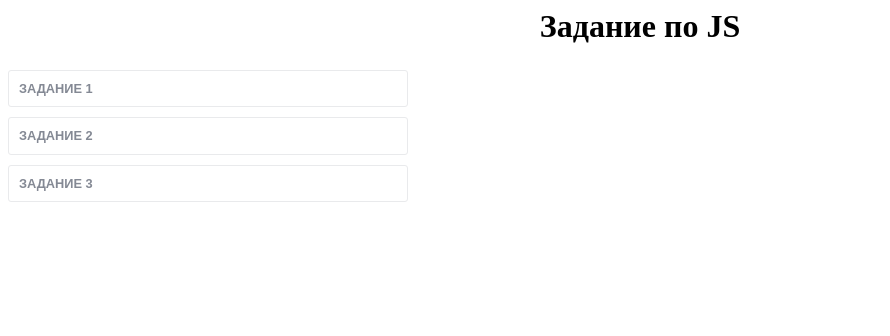
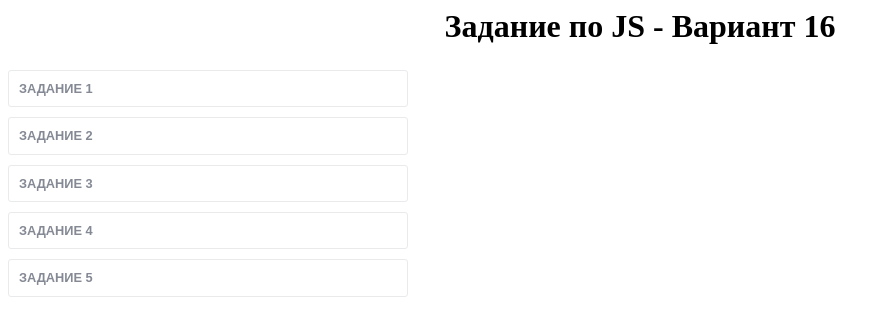
Before and after one commit to KonstantinFisun/JS_labs, a PHP site: page / in a window 1280 px wide. Shown: the top 336 px of the page, without its empty margins (0-890 px from the left). Run offline with PHP 8.4, Linux system fonts and the light colour scheme.

Commit message:
Сделал изменение объекта

```diff
--- a/index.html
+++ b/index.html
@@ -6,16 +6,16 @@
     <title>Задание по JS</title>
 </head>
 <body>
-  <h1 class="title">Задание по JS</h1>
+  <h1 class="title">Задание по JS - Вариант 16</h1>
    <div class="accordion">
-       <div class="tab">
+       <div class="tab" id="tab_1">
         <input type="checkbox" id="tab1" name="tab_group">
         <label for="tab1" class="tab-title">Задание 1</label>
         <section id = "task_1" class="hidden tab-content-1">
         </section>
        </div>
 
-       <div class="tab">
+       <div class="tab" id="tab_2">
         <input type="checkbox" id="tab2" name="tab-group">
         <label for="tab2" class="tab-title">Задание 2</label>
         <section id = "task_2" class="hidden tab-content-2">
@@ -39,10 +39,26 @@
        </section>
        </div>
 
-       <div class="tab">
+       <div class="tab" id="tab_3">
         <input type="checkbox" id="tab3" name="tab-group">
         <label for="tab3" class="tab-title">Задание 3</label>
         <section id = "task_3" class="hidden tab-content-3">
+
+        </section>
+       </div>
+
+       <div class="tab" id="tab_4">
+        <input type="checkbox" id="tab4" name="tab-group">
+        <label for="tab4" class="tab-title">Задание 4</label>
+        <section id = "task_4" class="hidden tab-content-4">
+
+        </section>
+       </div>
+
+       <div class="tab" id="tab_5">
+        <input type="checkbox" id="tab5" name="tab-group">
+        <label for="tab5" class="tab-title">Задание 5</label>
+        <section id = "task_5" class="hidden tab-content-5">
 
         </section>
        </div>
@@ -54,16 +70,41 @@
 
      let elem1 = document.getElementById('tab1')
      let elem2 = document.getElementById('tab2')
+     let elem4 = document.getElementById('tab4')
 
      elem1.onclick = function() {
         let block = document.getElementById('task_1')
+
         if (block.className === "displayed tab-content-1"){
             block.setAttribute('class','hidden tab-content-1')
         }
         else{
             block.setAttribute('class', 'displayed tab-content-1')
+            setInterval(my_date_time, 1000);
         }
     }
+
+     function below_10(number){
+        if (number < 10)
+            number = "0" + number
+        return number
+    }
+
+     function my_date_time(){
+        let now = new Date();
+        days = ["Воскресенье", "Понедельник", "Вторник", "Среда", "Четверг", "Пятница", "Суббота"];
+        // Формат даты
+        let dat =  below_10(now.getDate()).toString() + "-" + below_10(now.getMonth()).toString()  + "-" + now.getFullYear()
+
+        // Формат времени
+        let time = below_10(now.getHours()) + ":" + below_10(now.getMinutes()) + ":" + below_10(now.getSeconds())
+
+        let res = dat + ", " + days[now.getDay()] + " " + time
+
+        document.getElementById("task_1").innerHTML = res;
+    }
+
+
 
      elem2.onclick = function() {
         let block = document.getElementById('task_2')
@@ -96,7 +137,7 @@
                 daysContainer.innerHTML = ''; //Создаем пустую строку
 
 
-                //Убираем лишнии днив начале
+                //Убираем лишнии дни в начале
                 if (monthPrefix > 0){
                     for (let i = 1  ; i <= monthPrefix; i++){
                         monthDaysText += '<li></li>';
@@ -141,31 +182,40 @@
 
         }
     }
+     var timer1 = null;
 
+     elem4.onclick = function(){
+         clearInterval(timer1);
+         let block = document.getElementById('tab2');
+         block.style.backgroundColor = "black";
+         if (block.className === "displayed tab-content-4"){
+             block.setAttribute('class', "hidden tab-content-4")
 
+         }
+         else{
+             block.setAttribute('class', 'displayed tab-content-4')
+             timer1 = setInterval(coloring, 150)
+         }
+     }
 
-    function below_10(number){
-        if (number < 10)
-            number = "0" + number
-        return number
+    function coloring(){
+        //Получили количество блоков .tab
+        var elements_length = document.querySelectorAll('.tab').length
+
+        //Случайный блок
+        let number_block = Math.round(Math.random() * (elements_length - 1) + 1)
+
+        //Случайный цвет
+        let color_block = '#' + (Math.random().toString(16) + '000000').substring(2,8).toUpperCase()
+
+        let str = "tab_" + number_block
+        console.log(str)
+        let lol = document.getElementById(str) //Получаем рандомный блок
+        console.log(lol)
+
+        lol.style.backgroundColor = color_block // Устанавливаем цвет
+
     }
-
-    function my_date_time(){
-        let now = new Date();
-        days = ["Воскресенье", "Понедельник", "Вторник", "Среда", "Четверг", "Пятница", "Суббота"];
-        // Формат даты
-        let dat =  below_10(now.getDate()).toString() + "-" + below_10(now.getMonth()).toString()  + "-" + now.getFullYear()
-
-        // Формат времени
-        let time = below_10(now.getHours()) + ":" + below_10(now.getMinutes()) + ":" + below_10(now.getSeconds())
-
-        let res = dat + ", " + days[now.getDay()] + " " + time
-
-        document.getElementById("task_1").innerHTML = res;
-    }
-
-    setInterval(my_date_time, 1000);
-
 
     </script>
 
--- a/main.css
+++ b/main.css
@@ -1,3 +1,7 @@
+
+
+/*Форма*/
+
 .tab input { display: none; }
 .tab-content { display: none; }
 /*
@@ -37,7 +41,7 @@ h1.title{
 }
 
 .tab :checked + .tab-title {
- background-color: #50a2de; /* Цвет фона */
+ /*background-color: #50a2de; /* Цвет фона */
  border-radius: 3px 3px 0 0; /* Скругляем уголки */
  color: #fff; /* Цвет текста */
 }
@@ -49,18 +53,21 @@ h1.title{
 .hidden{
     display:none;
 }
+/*=======================*/
+
+/*Даты*/
 
 .tab-content-1 {
  color: black;
- position: fixed;
  top: 0;
  left: 0;
  background-color: white;
- padding: 20px;
+ padding-bottom: 50px;
  border: 3px solid #000;
  border-color: #50a2de;
 }
 
+/*Календарь*/
 
 #month-calendar{
     width: 100%;
@@ -69,9 +76,6 @@ h1.title{
     font-weight: bold; /* Жирное начертание */
 }
 
-ul{
-
-}
 
 .month{
     margin-block-start: 0;
@@ -143,6 +147,4 @@ ul{
     color: red;
 }
 
-
-
-;
+/* */
```
